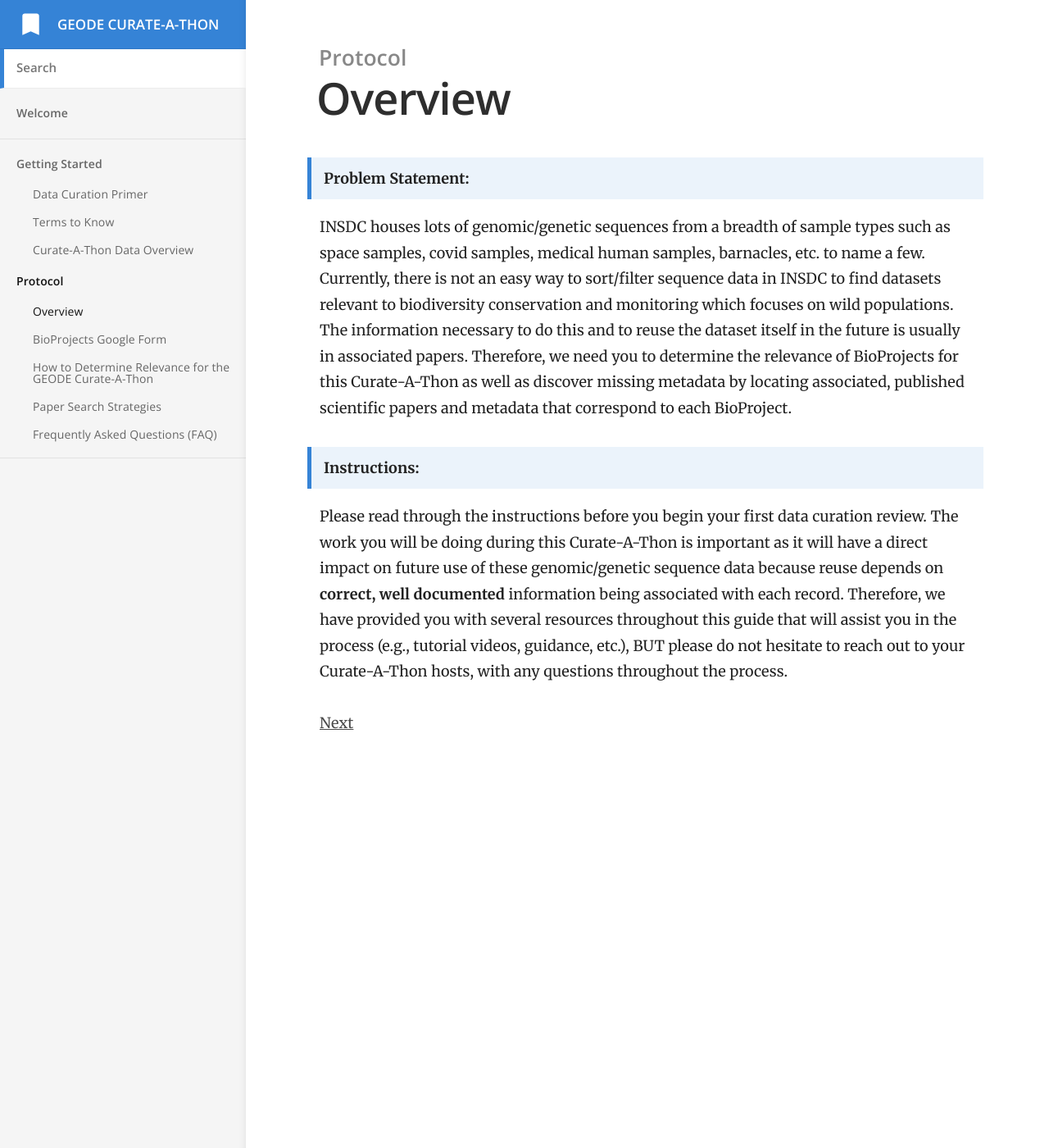
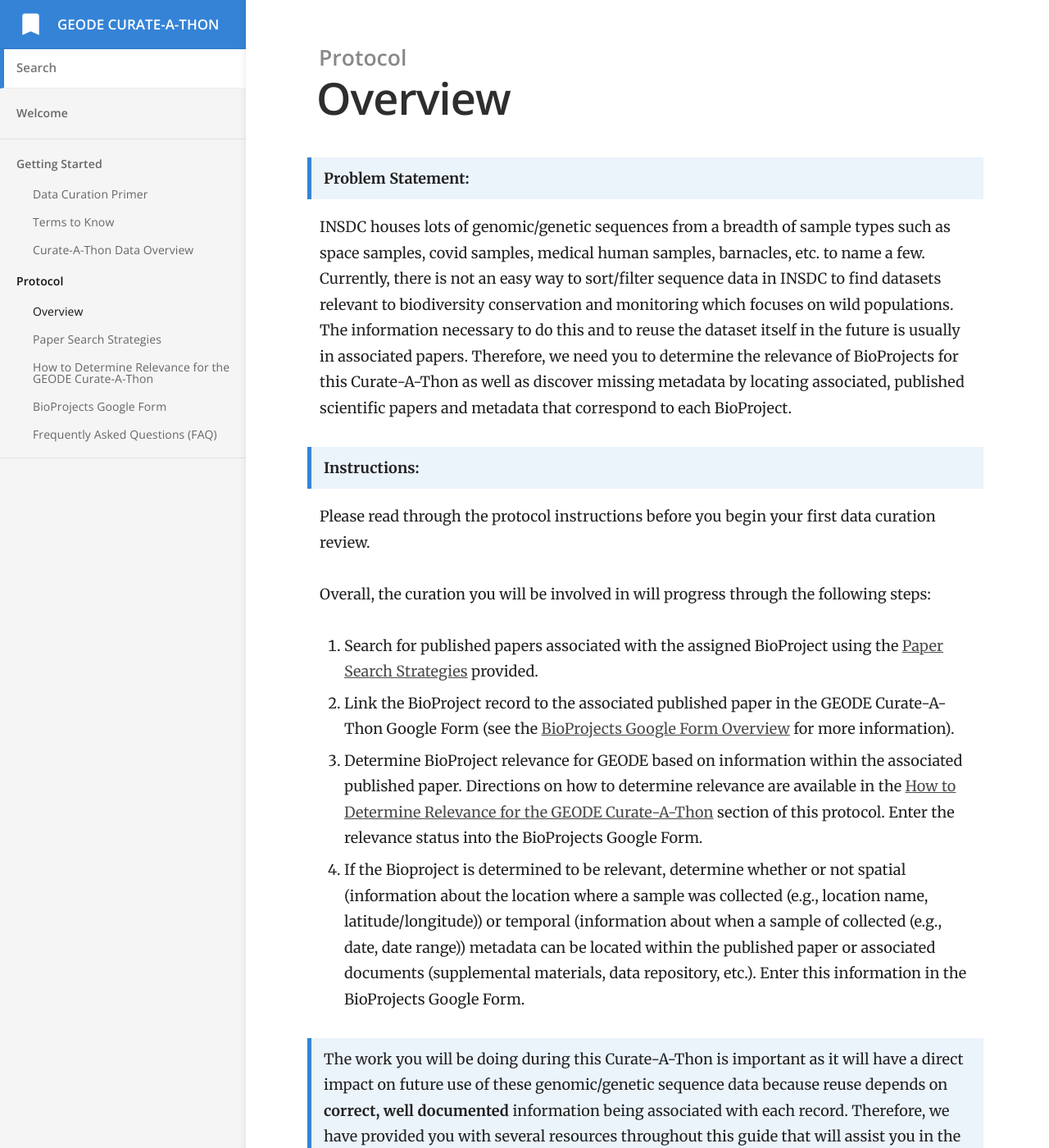
Before and after one commit to bdezray/GEODE-Curate-A-Thon, a Jekyll site: the page built from _docs/Protocol/Curate-A-Thon_Overview.md, in a window 1280 px wide and 1400 px high. Shown: the whole window at 82% size. Built offline with Jekyll 4.4.1, drawn with Linux system fonts in a browser that asks for light colours.

Commit message:
Update protocol

```diff
--- a/_docs/Protocol/Curate-A-Thon_Overview.md
+++ b/_docs/Protocol/Curate-A-Thon_Overview.md
@@ -10,7 +10,15 @@ INSDC houses lots of genomic/genetic sequences from a breadth of sample types su
 
 > **Instructions:**
 
-Please read through the instructions before you begin your first data curation review. The work you will be doing during this Curate-A-Thon is important as it will have a direct impact on future use of these genomic/genetic sequence data because reuse depends on **correct, well documented** information being associated with each record. Therefore, we have provided you with several resources throughout this guide that will assist you in the process (e.g., tutorial videos, guidance, etc.), BUT please do not hesitate to reach out to your Curate-A-Thon hosts, with any questions throughout the process.
+Please read through the protocol instructions before you begin your first data curation review.
+
+Overall, the curation you will be involved in will progress through the following steps:
+1. Search for published papers associated with the assigned BioProject using the [Paper Search Strategies](https://bdezray.github.io/Geode-Curate-A-Thon/_docs/Protocol/Paper Search Strategies.md) provided.
+2. Link the BioProject record to the associated published paper in the GEODE Curate-A-Thon Google Form (see the [BioProjects Google Form Overview](https://bdezray.github.io/Geode-Curate-A-Thon/_docs/Protocol/BioProjects Google Form.md) for more information).
+3. Determine BioProject relevance for GEODE based on information within the associated published paper. Directions on how to determine relevance are available in the [How to Determine Relevance for the GEODE Curate-A-Thon](https://bdezray.github.io/Geode-Curate-A-Thon/_docs/Protocol/How To Determine Relevance for the GEODE Curate-A-Thon.md) section of this protocol. Enter the relevance status into the BioProjects Google Form.
+4. If the Bioproject is determined to be relevant, determine whether or not spatial (information about the location where a sample was collected (e.g., location name, latitude/longitude)) or temporal (information about when a sample of collected (e.g., date, date range)) metadata can be located within the published paper or associated documents (supplemental materials, data repository, etc.). Enter this information in the BioProjects Google Form.
+
+>The work you will be doing during this Curate-A-Thon is important as it will have a direct impact on future use of these genomic/genetic sequence data because reuse depends on **correct, well documented** information being associated with each record. Therefore, we have provided you with several resources throughout this guide that will assist you in the process (e.g., tutorial videos, guidance, etc.), BUT please do not hesitate to reach out to your Curate-A-Thon hosts, with any questions throughout the process.
 
 
 [Next](https://bdezray.github.io/Geode-Curate-A-Thon/Protocol/BioProjects%20Google%20Form/){: .btn}
```
Also changed, not shown: _docs/Protocol/BioProjects Google Form.md (+1 -1 lines), _docs/Protocol/Paper Search Strategies.md (+1 -1 lines).
